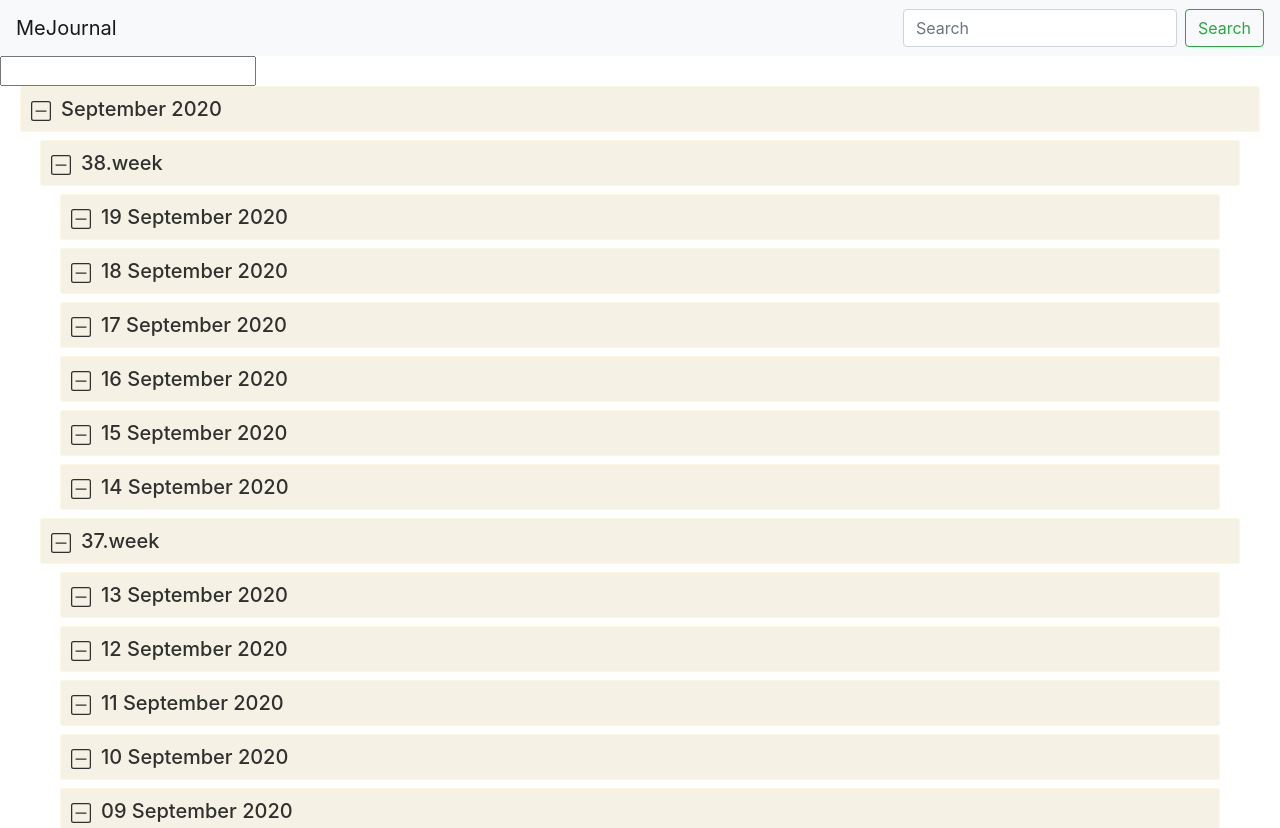
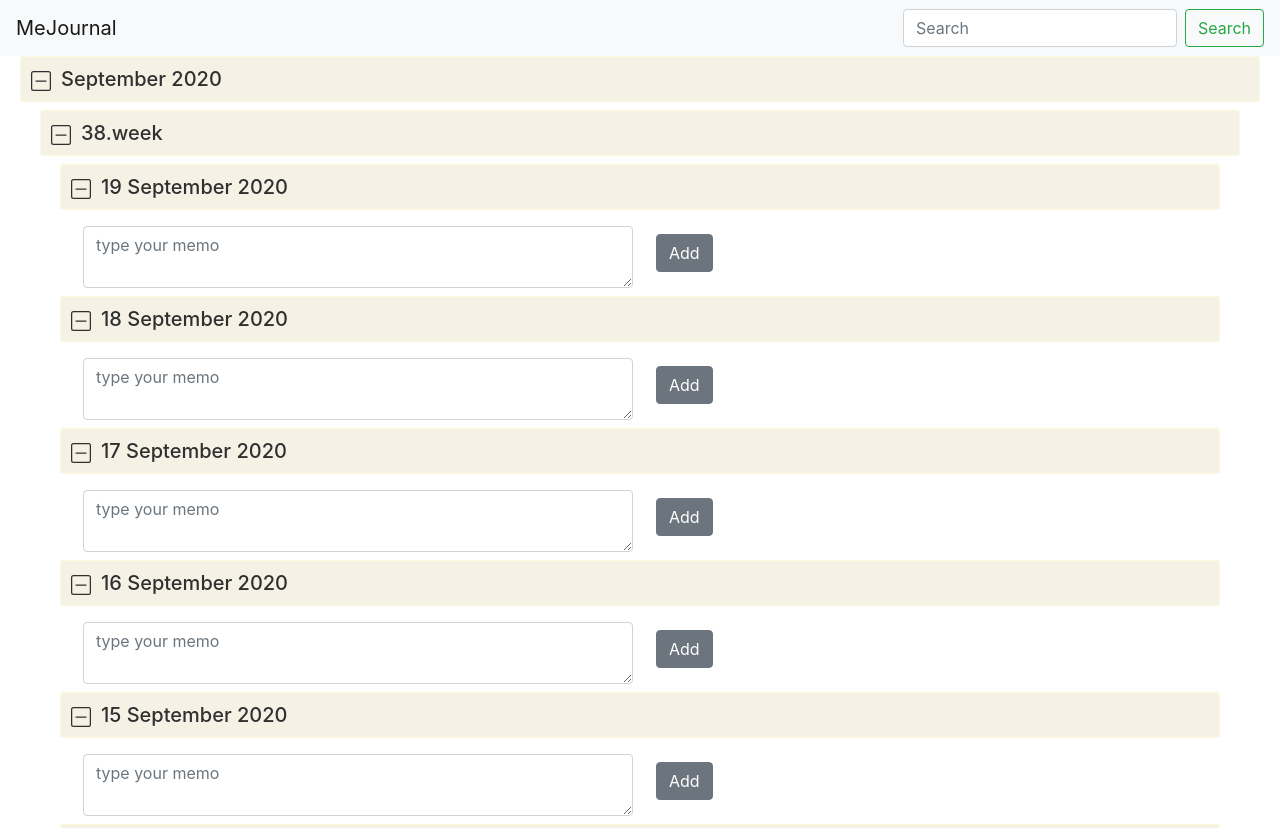
Before and after one commit to muatik/mejournal-app, a React (Create React App) app in the folder mejournal-ui/: page / in a window 1280 px wide. Shown: the top 828 px of the page. Built offline with nearby package versions, Linux system fonts and the light colour scheme.

Commit message:
add month, week and day view and memo form

```diff
--- a/mejournal-ui/src/App.js
+++ b/mejournal-ui/src/App.js
@@ -1,7 +1,6 @@
 import React, { useState } from 'react';
 import NavBar from './components/NavBar';
 import MemoList from './components/MemoList';
-import MemoForm from './components/MemoForm';
 import moment from 'moment';
 
 
@@ -46,25 +45,32 @@ const App = () => {
     }
   ].reverse());
 
-  const onMemoFormSubmit = ({ text, date }, onComplete) => {
+
+  const onMemoFormSubmit = ({ text, date }) => {
     const newMemo = {
       'id': memoList.length + 1,
       'text': text,
       'date': date
     }
-    console.log(newMemo)
+
     return new Promise((resovle, reject) => {
-      setMemoList([...memoList, newMemo])
+      setMemoList([newMemo, ...memoList]);
       resovle();
     });
+  }
 
-
+  const onPinChanged = (memo, pinState) => {
+    const newMemoList = memoList
+      .map(m => m.id === memo.id ? { ...m, ...pinState } : m);
+    setMemoList(newMemoList);
   }
 
   return (<div>
     <NavBar />
-    <MemoForm onSubmit={onMemoFormSubmit} />
-    <MemoList memoList={memoList} />
+    <MemoList
+      memoList={memoList}
+      onMemoFormSubmit={onMemoFormSubmit}
+      onPinChanged={onPinChanged} />
   </div>);
 }
 
--- a/mejournal-ui/src/components/Memo/Memo.js
+++ b/mejournal-ui/src/components/Memo/Memo.js
@@ -1,9 +1,39 @@
 import React from 'react';
 
-const Memo = ({ memo }) => {
-  return (<span>
-    {memo.text}
-  </span>);
+const PinIcon = ({ status, letter, onClick }) => {
+  const className = status === true ? "active" : ""
+  return (
+    <i className={"pinIcon " + className} onClick={onClick}>{letter}</i>
+  )
+}
+
+const Memo = ({ memo, onPinChanged }) => {
+  const toggleMonthlyPin = (memo) => {
+    onPinChanged(memo, {
+      'monthlyHighlight': !memo.monthlyHighlight,
+      'weeklyHighlight': memo.weeklyHighlight
+    })
+  }
+
+  const toggleWeeklyPin = (memo) => {
+    onPinChanged(memo, {
+      'monthlyHighlight': memo.monthlyHighlight,
+      'weeklyHighlight': !memo.weeklyHighlight
+    })
+  }
+
+  return (<li>
+    <PinIcon
+      status={memo.monthlyHighlight}
+      letter="M"
+      onClick={() => { toggleMonthlyPin(memo) }}
+    />
+    <PinIcon
+      status={memo.weeklyHighlight}
+      letter="W"
+      onClick={() => { toggleWeeklyPin(memo) }} />
+    Text: {memo.text}
+  </li>);
 }
 
 export default Memo;
--- a/mejournal-ui/src/components/MemoForm/index.js
+++ /dev/null
@@ -1,3 +0,0 @@
-import MemoForm from './memoForm';
-
-export default MemoForm;
--- a/mejournal-ui/src/components/MemoForm/memoForm.js
+++ /dev/null
@@ -1,24 +0,0 @@
-import React from 'react';
-
-const MemoForm = ({ onSubmit }) => {
-
-  const formRef = React.createRef();
-
-  const submitForm = (e) => {
-    e.preventDefault();
-    const form = e.target;
-    const { text: textInp } = form;
-
-    const memo = {
-      text: textInp.value,
-      date: new Date()
-    }
-    onSubmit(memo).then(() => form.reset());
-  }
-
-  return (<form onSubmit={submitForm} ref={formRef} >
-    <input name="text" />
-  </form>);
-}
-
-export default MemoForm;
--- a/mejournal-ui/src/components/MemoList/MemoList.js
+++ b/mejournal-ui/src/components/MemoList/MemoList.js
@@ -2,7 +2,7 @@ import React from 'react';
 import MonthView from './monthView';
 import moment from 'moment'
 
-const MemoList = ({ memoList }) => {
+const MemoList = ({ memoList, onMemoFormSubmit, onPinChanged }) => {
 
     let aMonthEarlier = moment().subtract(1, 'months');
     let oldestMemo = memoList[memoList.length - 1]
@@ -24,7 +24,7 @@ const MemoList = ({ memoList }) => {
         const dayKey = date.format('YYYY-MM-DD');
         return { monthKey, weekKey, dayKey }
     }
-
+    console.log(memoList)
     for (let currentDate = startDate; currentDate <= now; currentDate.add(1, 'day')) {
         const { monthKey, weekKey, dayKey } = generateKeys(currentDate);
 
@@ -35,7 +35,6 @@ const MemoList = ({ memoList }) => {
 
     memoList.map(memo => {
         const { monthKey, weekKey, dayKey } = generateKeys(memo.date);
-
         if (memo['monthlyHighlight']) {
             months[monthKey].pinnedItems.push(memo);
         }
@@ -49,7 +48,11 @@ const MemoList = ({ memoList }) => {
 
     const views = Object.values(months)
         .reverse()
-    .map(month => <MonthView month={month} key={month} />)
+        .map(month => <MonthView
+            month={month}
+            key={month}
+            onMemoFormSubmit={onMemoFormSubmit}
+            onPinChanged={onPinChanged} />)
 
     return <ul className="memoList">{views}</ul>;
 }
--- a/mejournal-ui/src/components/MemoList/baseView.js
+++ b/mejournal-ui/src/components/MemoList/baseView.js
@@ -2,7 +2,7 @@ import React, { useState } from 'react';
 import PinnedView from './pinnedView';
 import Style from './style.css';
 
-const BaseView = ({ memoGroup, title, subGroup, subGroupMapper, className }) => {
+const BaseView = ({ memoGroup, title, subGroup, subGroupMapper, className, onPinChanged }) => {
   const [showContent, setShowContent] = useState(true)
 
   const subItems = Object.values(subGroup)
@@ -34,7 +34,7 @@ const BaseView = ({ memoGroup, title, subGroup, subGroupMapper, className }) =>
       <span>{title}</span>
     </h5>
 
-    <PinnedView pinnedItems={memoGroup.pinnedItems} />
+    <PinnedView pinnedItems={memoGroup.pinnedItems} onPinChanged={onPinChanged} />
 
     <ul className="subContent">
       {subItems}
--- a/mejournal-ui/src/components/MemoList/dayView.js
+++ b/mejournal-ui/src/components/MemoList/dayView.js
@@ -1,15 +1,21 @@
 import React from 'react';
 import Memo from '../Memo';
 import BaseView from './baseView';
+import MemoForm from './memoForm';
 
-const dayView = ({ day }) => {
+const dayView = ({ day, onMemoFormSubmit, onPinChanged }) => {
   const formatDate = date => date.format('DD MMMM YYYY')
-  return (<BaseView
-    memoGroup={day}
-    className="day"
-    title={formatDate(day.date)}
-    subGroup={day.items}
-    subGroupMapper={item => <li>a</li>} />
+  return (<div>
+    <BaseView
+      memoGroup={day}
+      className="day"
+      title={formatDate(day.date)}
+      subGroup={day.items}
+      subGroupMapper={item => <Memo memo={item} onPinChanged={onPinChanged} />} />
+    <MemoForm
+      date={day.date}
+      onMemoFormSubmit={onMemoFormSubmit} />
+  </div>
   );
 }
 
--- /dev/null
+++ b/mejournal-ui/src/components/MemoList/memoForm.js
@@ -0,0 +1,33 @@
+import React from 'react';
+import moment from 'moment'
+
+const memoForm = ({ date, value, onMemoFormSubmit }) => {
+  const creationDay = moment(date.format("YYYY-MM-DD"))
+
+  const handleFormSubmit = (e) => {
+    e.preventDefault();
+    const form = e.target;
+    onMemoFormSubmit({
+      date: creationDay, 'text': form.memo.value
+    }).then(data => {
+      form.reset();
+    });
+  }
+
+  return (
+    <form class="form-inline" onSubmit={handleFormSubmit} >
+      <input type="hidden" name="creationDay" value={creationDay} />
+      <div class="form-group m-2 col-md-6">
+        <textarea
+          name="memo"
+          class="form-control col-md-12 "
+          value={value}
+          placeholder="type your memo"
+          rows="2" />
+      </div>
+      <button type="submit" class="btn btn-secondary mb-2">Add</button>
+    </form>
+  );
+}
+
+export default memoForm;
--- a/mejournal-ui/src/components/MemoList/monthView.js
+++ b/mejournal-ui/src/components/MemoList/monthView.js
@@ -2,14 +2,18 @@ import React from 'react';
 import WeekView from './weekView';
 import BaseView from './baseView';
 
-const MonthView = ({ month }) => {
+const MonthView = ({ month, onMemoFormSubmit, onPinChanged }) => {
   const formatDate = date => date.format('MMMM YYYY');
   return (<BaseView
     memoGroup={month}
     className="month"
     title={formatDate(month.date)}
     subGroup={month.weeks}
-    subGroupMapper={week => <WeekView week={week} />} />
+    onPinChanged={onPinChanged}
+    subGroupMapper={week => <WeekView
+      week={week}
+      onMemoFormSubmit={onMemoFormSubmit}
+      onPinChanged={onPinChanged} />} />
   );
 }
 
--- a/mejournal-ui/src/components/MemoList/pinnedView.js
+++ b/mejournal-ui/src/components/MemoList/pinnedView.js
@@ -1,10 +1,12 @@
 import React from 'react';
 import Memo from '../Memo';
 
-const pinnedView = ({ pinnedItems }) => {
+const pinnedView = ({ pinnedItems, onPinChanged }) => {
 
   const pinnedItemsView = pinnedItems && pinnedItems.map(
-    memo => <li key={memo.id}>Fav: <Memo memo={memo} /></li>)
+    memo => <li key={memo.id}>Fav: <Memo
+      memo={memo}
+      onPinChanged={onPinChanged} /></li>)
 
   return (pinnedItems && pinnedItems.length == 0 ? null : <div>
     <ul>
--- a/mejournal-ui/src/components/MemoList/style.css
+++ b/mejournal-ui/src/components/MemoList/style.css
@@ -19,3 +19,24 @@ ul {
 .folded .subContent{
   display: none;
 }
+
+
+i.pinIcon {
+  border: 1px solid #aaa;
+  padding: 2px 5px;
+  font-style: normal;
+  font-family: monospace;
+  font-size: 1.2em;
+  margin: 3px;
+  color: #aaa;
+  cursor: pointer;
+}
+i.pinIcon:hover {
+  border-color: #06b74d;
+  background-color: #ecfff4;
+}
+i.pinIcon.active {
+  color: #1c7806;
+  border-color: #06b74d;
+  background-color: #6ae199;
+}
--- a/mejournal-ui/src/components/MemoList/weekView.js
+++ b/mejournal-ui/src/components/MemoList/weekView.js
@@ -2,15 +2,18 @@ import React from 'react';
 import DayView from './dayView';
 import BaseView from './baseView';
 
-const WeekView = ({ week }) => {
+const WeekView = ({ week, onMemoFormSubmit, onPinChanged }) => {
     const formatDate = date => date.isoWeek()
     return (<BaseView
         memoGroup={week}
         className="week"
         title={formatDate(week.date) + ".week"}
-    formatDate={formatDate}
         subGroup={week.days}
-    subGroupMapper={day => <DayView day={day} />} />
+        onPinChanged={onPinChanged}
+        subGroupMapper={day => <DayView
+            day={day}
+            onMemoFormSubmit={onMemoFormSubmit}
+            onPinChanged={onPinChanged} />} />
     );
 }
 
```
Lines whose indentation alone changed are shown as unchanged.
